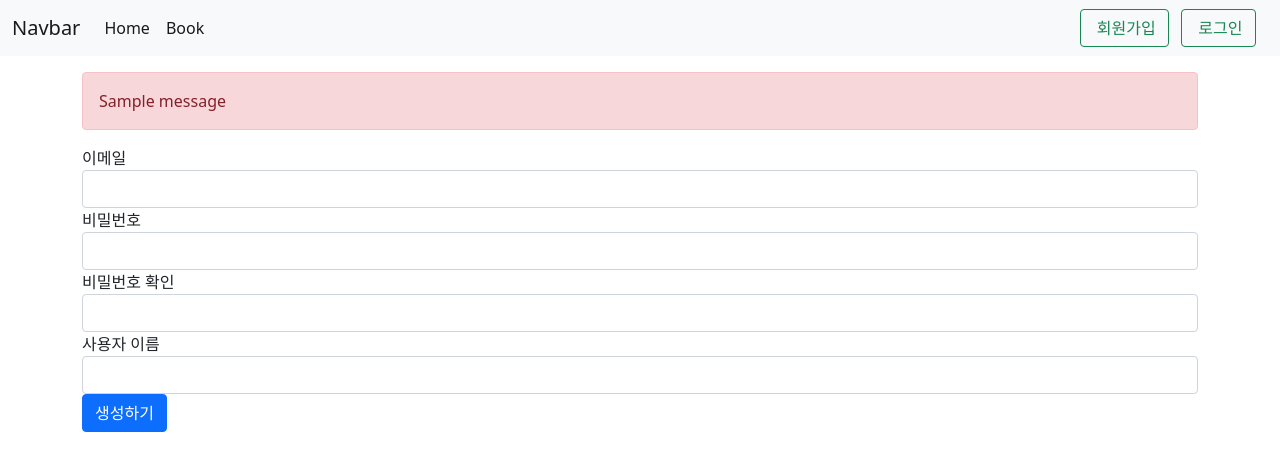
After one commit to HyunAm0225/elice_library, a Flask app: page /account/signup/ in a window 1280 px wide. The commit adds this page. Shown: the top 471 px of the page. Run offline with Flask 2, Linux system fonts and the light colour scheme; tables that the repository leaves empty hold one stand-in row (values such as "Sample post"); one stand-in notice (Sample message) is shown; parts of the project's set-up code (start-up, migrations or seed data) failed here and were passed over; some libraries are stand-ins or nearby versions.

Commit message:
1.3 user login방법 수정 및 회원가입 폼 수정

```diff
--- /dev/null
+++ b/elice/forms.py
@@ -0,0 +1,18 @@
+from flask_wtf import FlaskForm
+
+from wtforms import StringField, TextAreaField, PasswordField
+from wtforms.fields.html5 import EmailField
+from wtforms.validators import DataRequired, Length, EqualTo, Email
+
+
+class UserCreateForm(FlaskForm):
+    username = StringField('사용자이름', validators=[DataRequired(), Length(min=2, max=25)])
+    password1 = PasswordField('비밀번호', validators=[
+        DataRequired(), EqualTo('password2', '비밀번호가 일치하지 않습니다')])
+    password2 = PasswordField('비밀번호확인', validators=[DataRequired()])
+    email = EmailField('이메일', validators=[DataRequired(), Email()])
+
+
+class UserLoginForm(FlaskForm):
+    email = EmailField('이메일', validators=[DataRequired(), Email()])
+    password = PasswordField('비밀번호', validators=[DataRequired()])
--- a/elice/templates/account/register.html
+++ b/elice/templates/account/register.html
@@ -1,25 +1,15 @@
 {% extends "base/base.html" %} {% block content %}
-<div class="container">
-  <h3>회원가입 페이지</h3>
-  <div class="row mt-5">
-    <h1>회원가입</h1>
-  </div>
-  <div class="row mt-5">
-    <div class="col-12">
-      <form method="POST">
+<div class="container my-3">
+  <form method="post" class="post-form">
+    {{ form.csrf_token }} {% include "base/form_errors.html" %}
     <div class="form-group">
-          <label for="email">아이디</label>
-          <input type="email" class="form-control" id="email" placeholder="이메일" name="email" />
-          <!-- id는 삭제해도 되더라. 마지막에 name과 app.py의 get 메소드 사용하는 부분이 일치해야 상응한다 -->
-        </div>
-        <div class="form-group">
-          <label for="fullname">사용자 이름</label>
+      <label for="email">이메일</label>
       <input
         type="text"
         class="form-control"
-            id="fullname"
-            placeholder="사용자 이름"
-            name="fullname"
+        name="email"
+        id="email"
+        value="{{ form.email.data or '' }}"
       />
     </div>
     <div class="form-group">
@@ -27,24 +17,32 @@
       <input
         type="password"
         class="form-control"
+        name="password1"
         id="password1"
-            placeholder="비밀번호"
-            name="password1"
+        value="{{ form.password1.data or '' }}"
       />
     </div>
     <div class="form-group">
-          <label for="password2">비밀번호확인</label>
+      <label for="password2">비밀번호 확인</label>
       <input
         type="password"
         class="form-control"
+        name="password2"
         id="password2"
-            placeholder="비밀번호확인"
-            name="password2"
+        value="{{ form.password2.data or '' }}"
       />
     </div>
-        <button type="submit" class="btn btn-primary">등록</button>
+    <div class="form-group">
+      <label for="fullname">사용자 이름</label>
+      <input
+        type="text"
+        class="form-control"
+        name="fullname"
+        id="fullname"
+        value="{{ form.username.data or '' }}"
+      />
+    </div>
+    <button type="submit" class="btn btn-primary">생성하기</button>
   </form>
 </div>
-  </div>
 {% endblock %}
-</div>
--- a/elice/templates/base/base.html
+++ b/elice/templates/base/base.html
@@ -52,17 +52,34 @@
           </li>
         </ul>
         <ul class="nav navbar-nav navbar-right">
+        {% if g.user %}
+          <li>
+            <a href="#" class="btn btn-outline-success"
+              ><span class="fas fa-user"></span>{{ g.user.username }}</a
+            >
+          </li>
+          <li>&nbsp;&nbsp;&nbsp;</li>
+        {% else %}
           <li>
             <a href={{ url_for('account.signup') }} class="btn btn-outline-success"
               ><span class="fas fa-user"></span>&nbsp;회원가입</a
             >
           </li>
+        {% endif %}
           <li>&nbsp;&nbsp;&nbsp;</li>
+          {% if g.user %}
           <li>
-            <a href="#" class="btn btn-outline-success"
+            <a href="{{ url_for('account.logout') }}" class="btn btn-outline-success"
+              ><span class="fas fa-sign-in-alt"></span>&nbsp;로그아웃</a
+            >
+          </li>
+          {% else %}
+          <li>
+            <a href="{{ url_for('account.login') }}" class="btn btn-outline-success"
               ><span class="fas fa-sign-in-alt"></span>&nbsp;로그인</a
             >
           </li>
+          {% endif %}
           <li>&nbsp;&nbsp;&nbsp;</li>
         </ul>
       </div>
--- /dev/null
+++ b/elice/templates/base/form_errors.html
@@ -0,0 +1,10 @@
+<!-- 필드오류 -->
+{% for field, errors in form.errors.items() %}
+<div class="alert alert-danger" role="alert">
+  <strong>{{ form[field].label }}</strong>: {{ ', '.join(errors) }}
+</div>
+{% endfor %}
+<!-- flash 오류 -->
+{% for message in get_flashed_messages() %}
+<div class="alert alert-danger" role="alert">{{ message }}</div>
+{% endfor %}
--- a/elice/views/account.py
+++ b/elice/views/account.py
@@ -1,15 +1,16 @@
 # account.py
-from flask import Blueprint
-from flask import request, render_template, session, url_for, redirect, jsonify
-from flask_jwt_extended import *
+from flask import Blueprint, flash
+from flask import request, render_template, session, url_for, redirect, jsonify, g
+# from flask_jwt_extended import *
 from datetime import timedelta, datetime
 from werkzeug.security import generate_password_hash, check_password_hash
 from elice import db, bcrypt
 from elice.models import User
+from elice.forms import UserCreateForm, UserLoginForm
 
 bp = Blueprint("account", __name__, template_folder="templates", url_prefix='/account')
 
-ACCESS_TOKEN_EXPIRE_MINUTES = 30
+# ACCESS_TOKEN_EXPIRE_MINUTES = 30
 
 
 @bp.route('/')
@@ -17,36 +18,51 @@ def account_main():
     return "account main test"
 
 
-@bp.route('/login', methods=['POST'])
+@bp.route('/login', methods=['POST', 'GET'])
 def login():
-    email = request.form.get('email')
-    password = request.form.get('password')
-    user = User.query.filter_by(email=email).first()
-    if not user or not user.check_password(password):
-        return jsonify(message="user가 없거나 비밀번호가 틀립니다.")
-    access_token_expires = timedelta(minutes=ACCESS_TOKEN_EXPIRE_MINUTES)
-    access_token = create_access_token(
-        identity=email, expires_delta=access_token_expires)
-    return jsonify(access_token=access_token)
+    form = UserLoginForm()
+    if request.method == 'POST' and form.validate_on_submit():
+        error = None
+        user = User.query.filter_by(email=form.email.data).first()
+        if not user:
+            error = "존재하지 않는 사용자입니다."
+        elif not check_password_hash(user.password, form.password.data):
+            error = "비밀번호가 올바르지 않습니다."
+        if error is None:
+            session.clear()
+            session['user_id'] = user.id
+            return redirect(url_for('main.index'))
+        flash(error)
+    return render_template('account/login.html', form=form)
 
 
-@bp.route('/signup', methods=["POST", "GET"])
+@bp.route('/signup/', methods=["POST", "GET"])
 def signup():
-    if request.method == "GET":
-        return render_template("account/register.html")
+    form = UserCreateForm()
+    if request.method == "POST" and form.validate_on_submit():
+        user = User.query.filter_by(email=form.email.data).first()
+        if not user:
+            user = User(fullname=form.username.data,
+                        password=bcrypt.generate_password_hash(form.password1.data),
+                        email=form.email.data)
+            db.session.add(user)
+            db.session.commit()
+            return redirect(url_for('main.index'))
+        else:
+            flash('이미 존재하는 이메일입니다.')
+    return render_template('account/register.html', form=form)
+
+
+@bp.before_app_request
+def load_logged_in_user():
+    user_id = session.get('user_id')
+    if user_id is None:
+        g.user = None
     else:
-        email = request.form['email']
-        fullname = request.form['fullname']
-        password1 = request.form['password1']
-        password2 = request.form['password2']
-        user = User.query.filter_by(email=email).first()
-        if password1 != password2:
-            return "비밀번호를 확인해 주세요"
-        if user:
-            return "이미 등록된 유저입니다."
+        g.user = User.query.get(user_id)
 
-        new_user = User(email=email, fullname=fullname, password=bcrypt.generate_password_hash(password1).decode('utf-8'))
-        db.session.add(new_user)
-        db.session.commit()
 
-        return redirect('/')
+@bp.route('/logout/')
+def logout():
+    session.clear()
+    return redirect(url_for('main.index'))
```
Also changed, not shown: elice/templates/account/login.html (added, +28 -0 lines). Lines whose indentation alone changed are shown as unchanged.
